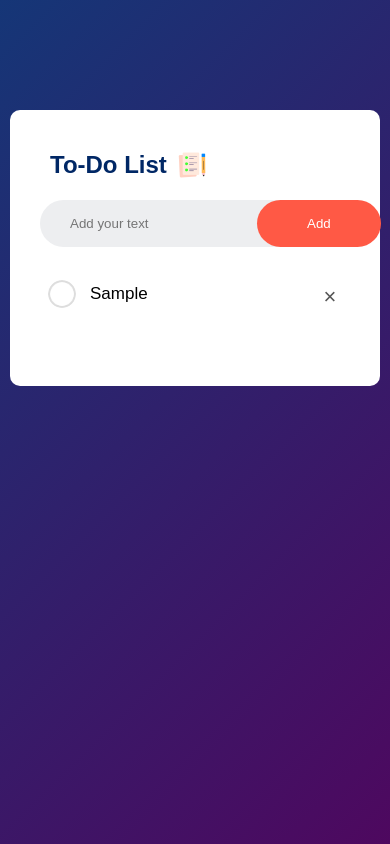
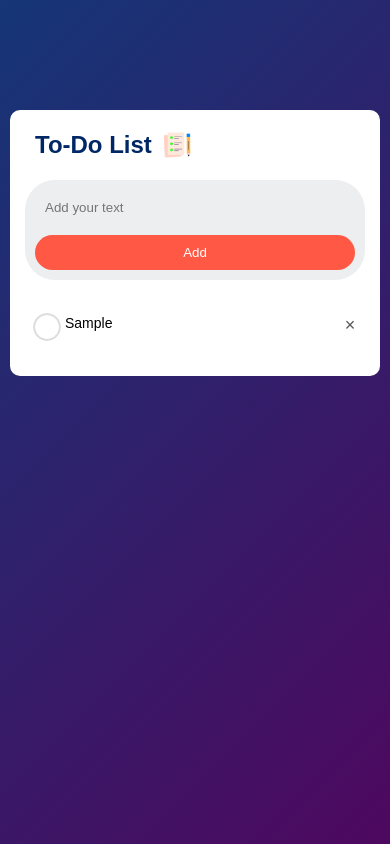
Before and after one commit to BalaPrakash-rakoti/To-Do-List-App, a plain HTML site: page index.html in a window 390 px wide. Both pictures are taken after typing "Sample" into the empty fields and a click on the button "Add". Drawn offline with Linux system fonts and the light colour scheme.

Commit message:
Update style.css

```diff
--- a/style.css
+++ b/style.css
@@ -111,3 +111,32 @@ ul li span {
 ul li span:hover {
     background: #edeef0;
 }
+
+@media (max-width: 600px) {
+    .todo-app {
+        padding: 20px 15px 35px;
+    }
+    .row {
+        flex-direction: column;
+        align-items: flex-start;
+        padding: 10px;
+    }
+    input {
+        width: 100%;
+        margin-bottom: 10px;
+    }
+    button {
+        width: 100%;
+        padding: 10px;
+    }
+    ul li {
+        font-size: 14px;
+        padding: 10px 8px 10px 40px;
+    }
+    ul li span {
+        width: 30px;
+        height: 30px;
+        font-size: 18px;
+        line-height: 30px;
+    }
+}
```
